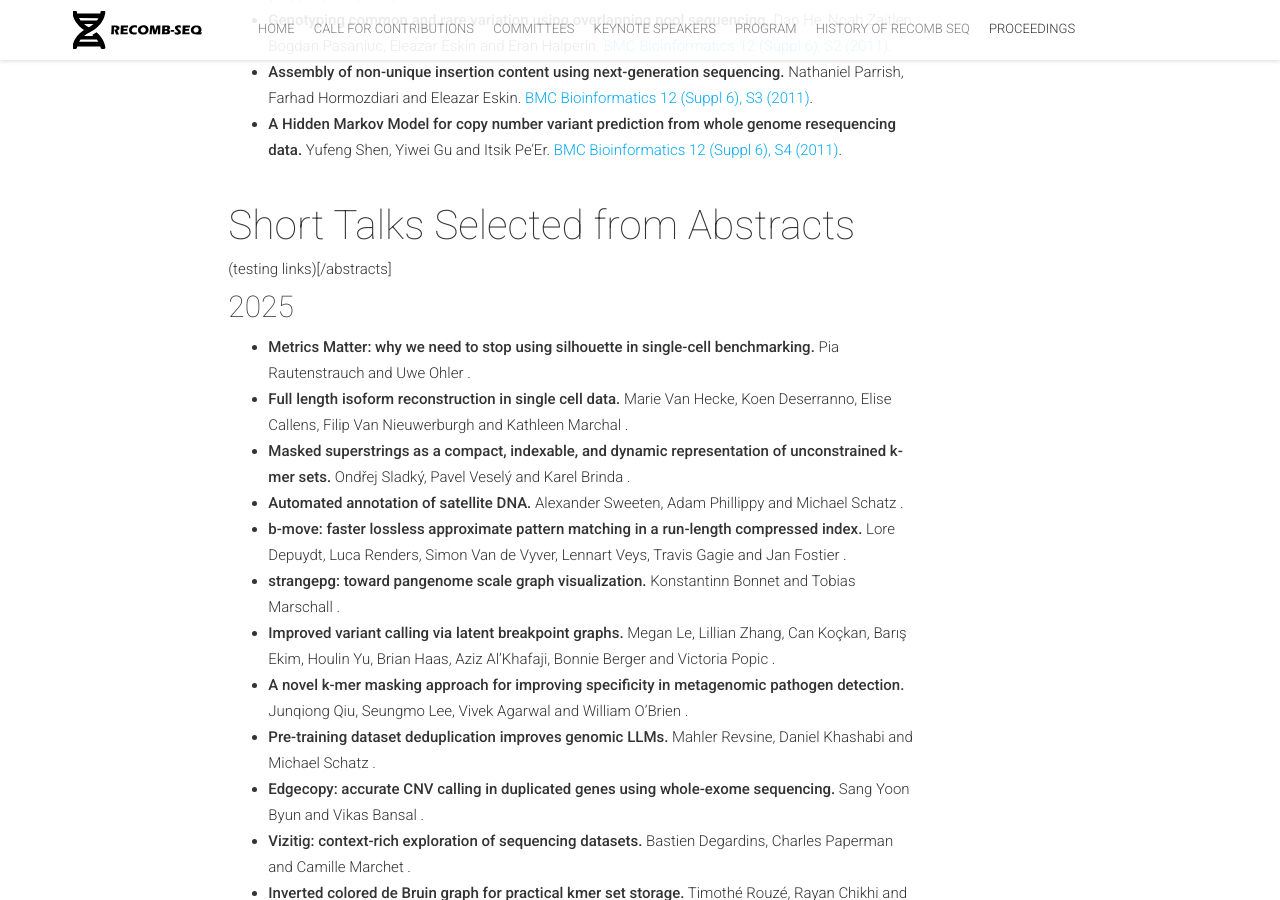
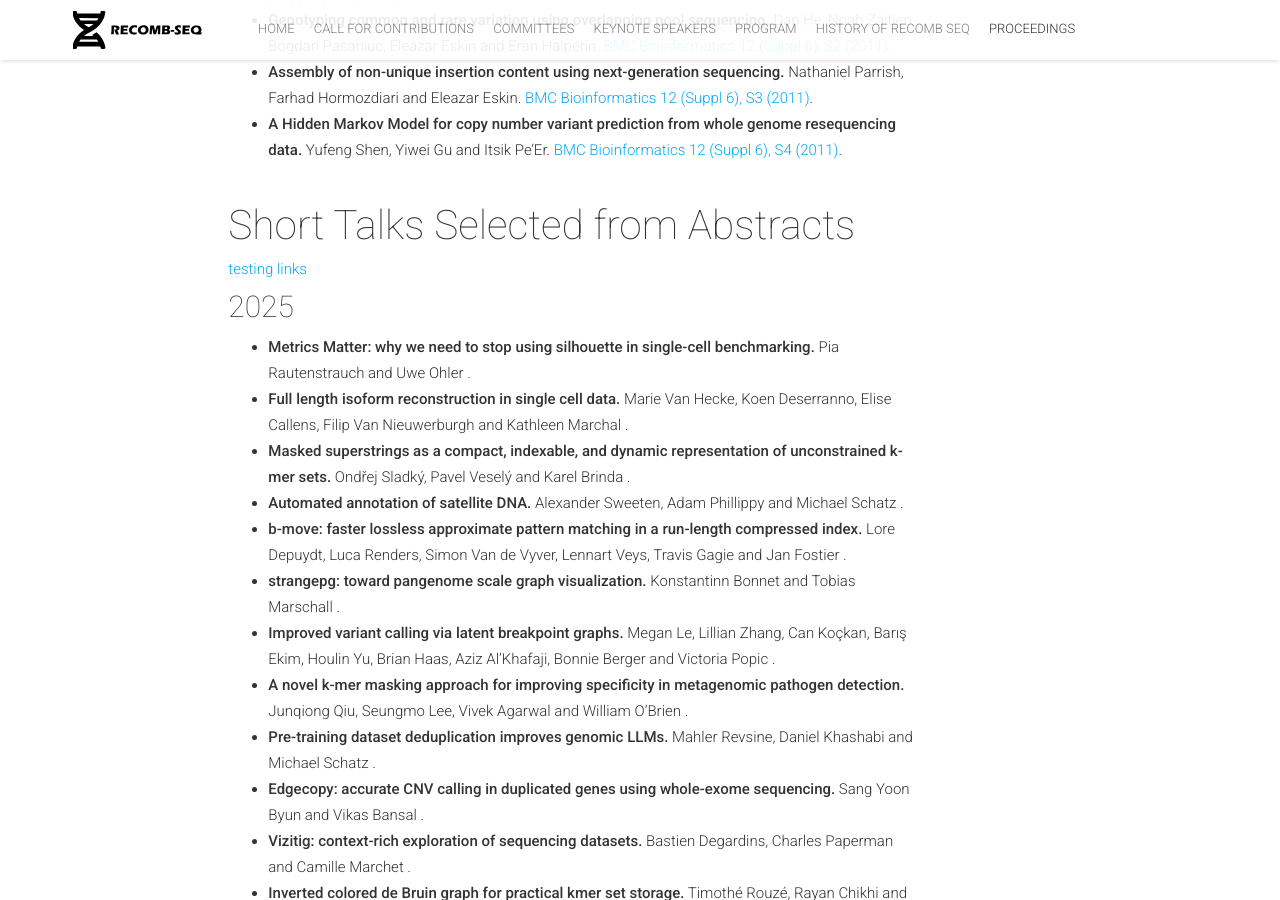
Before and after one commit to recomb-seq/recomb-seq.github.io, a Jekyll site: the page built from proceedings.md, in a window 1280 px wide and 900 px high, scrolled down 11480 px. Built offline with Jekyll 4.4.1, drawn with Linux system fonts in a browser that asks for light colours; nearby versions of some CDN libraries; comment, search, counter and statistics services are not loaded.

Commit message:
test abstract

```diff
--- a/proceedings.md
+++ b/proceedings.md
@@ -227,7 +227,7 @@ isStaticPost: true
 
 #### Short Talks Selected from Abstracts
 
-(testing links)[/abstracts]
+[testing links](/abstracts)
 
 ##### 2025
 
```
